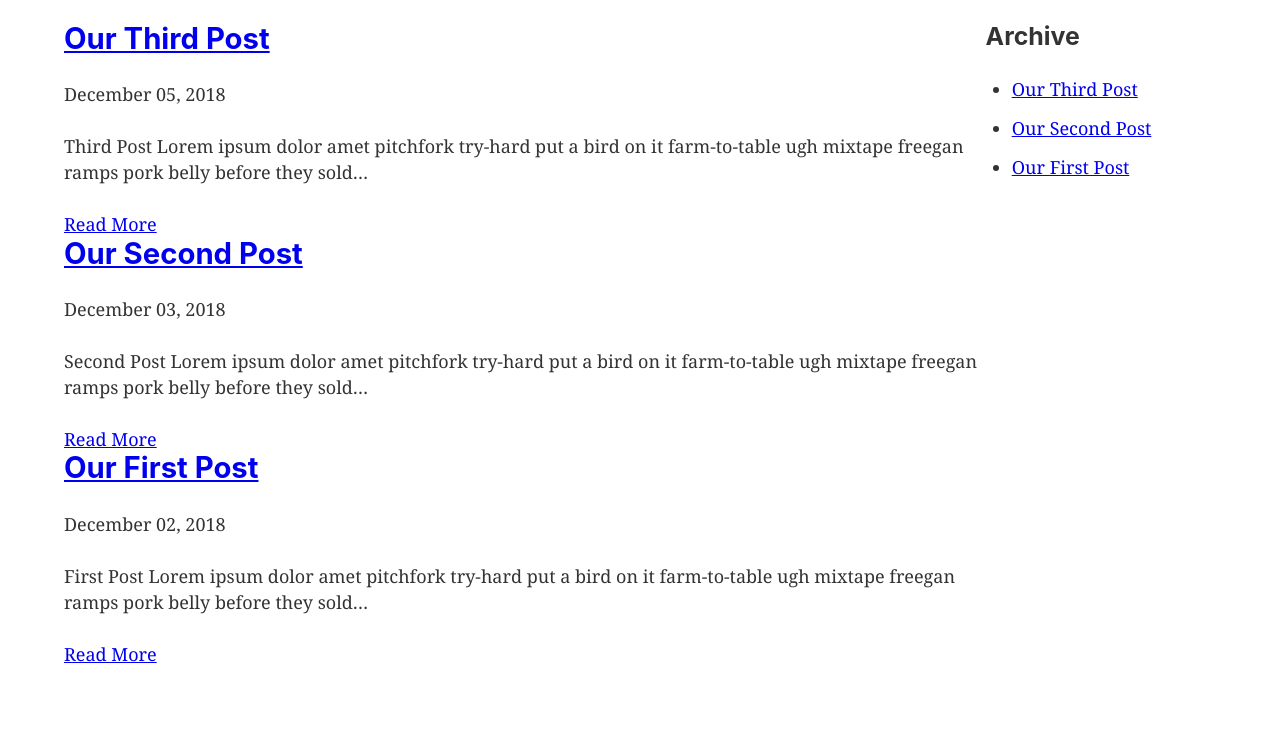
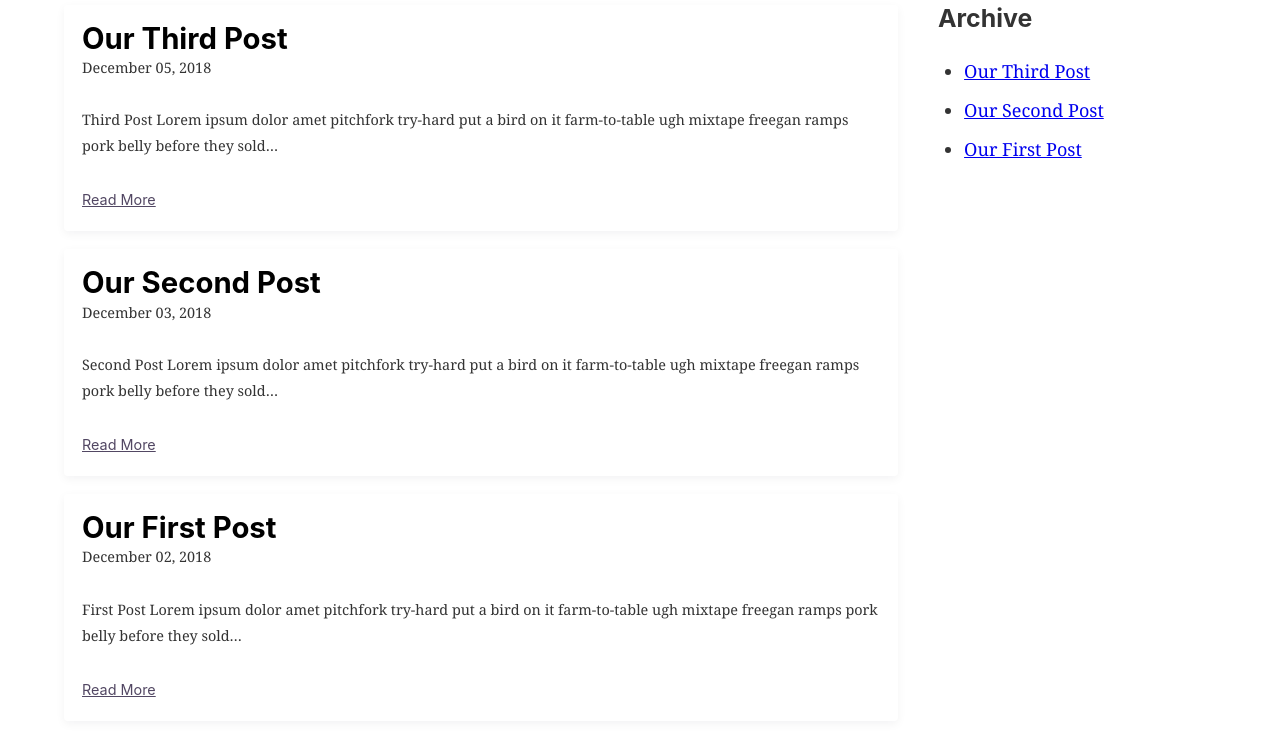
Before and after one commit to eneax/learn-basic-gatsby, a Gatsby site: page / in a window 1280 px wide. Shown: the part 84-823 px from the top of the page. Before the commit the page ends 800 px from the top, so only its background shows below. Built offline with nearby package versions, Linux system fonts and the light colour scheme; Gatsby itself is replaced by a stand-in of ours.

Commit message:
Style post listing

```diff
--- a/src/components/header.js
+++ b/src/components/header.js
@@ -16,7 +16,7 @@
 const HeaderContainer = styled.div`
   margin: 0 auto;
   max-width: 960px;
-  padding: 1rem;
+  padding: .5rem;
 `
 
 const Header = ({ siteTitle }) => (
--- a/src/components/layout.js
+++ b/src/components/layout.js
@@ -13,7 +13,8 @@
   max-width: 90%;
   margin: 0 auto;
   display: grid;
-  grid-template-columns: 4fr 1fr; /* sidebar takes 1 fraction and the rest is 4 fractions */
+  grid-template-columns: 3fr 1fr; /* sidebar takes 1 fraction and the rest is 4 fractions */
+  grid-gap: 40px;
 `
 
 const Layout = ({ children }) => (
--- a/src/components/listing.js
+++ b/src/components/listing.js
@@ -1,5 +1,6 @@
 import React from 'react'
 import { Link, StaticQuery } from 'gatsby'
+import styled from 'styled-components'
 
 const LISTING_QUERY = graphql`
   query BlogPostListing {
@@ -21,19 +22,42 @@
   }
 `
 
+const Post = styled.article`
+  box-shadow: 0 3px 10px rgba(25, 17, 34, .05);
+  padding: 1rem;
+  border-radius: 4px;
+  margin-bottom: 1rem;
+  a {
+    color: #000;
+    text-decoration: none;
+  }
+  h2 {
+    margin-bottom: 0;
+  }
+  p {
+    font-size: .8rem;
+  }
+  .read-more {
+    font-family: -apple-system, BlinkMacSystemFont, Segoe UI, Roboto, Oxygen, Ubuntu, Cantarell, Fira Sans, Droid Sans, Helvetica Neue, sans-serif;
+    font-size: .8rem;
+    text-decoration: underline;
+    color: #524763;
+  }
+`
+
 const Listing = () => (
   <StaticQuery
     query={LISTING_QUERY}
     render={({allMarkdownRemark}) => (
       allMarkdownRemark.edges.map(({node}) => (
-        <article key={node.frontmatter.slug}>
+        <Post key={node.frontmatter.slug}>
           <Link to={`/posts${node.frontmatter.slug}`}>
             <h2>{node.frontmatter.title}</h2>
           </Link>
           <p>{node.frontmatter.date}</p>
           <p>{node.excerpt}</p>
-          <Link to={`/posts${node.frontmatter.slug}`}>Read More</Link>
-        </article>
+          <Link className="read-more" to={`/posts${node.frontmatter.slug}`}>Read More</Link>
+        </Post>
       ))
     )}
   />
```
